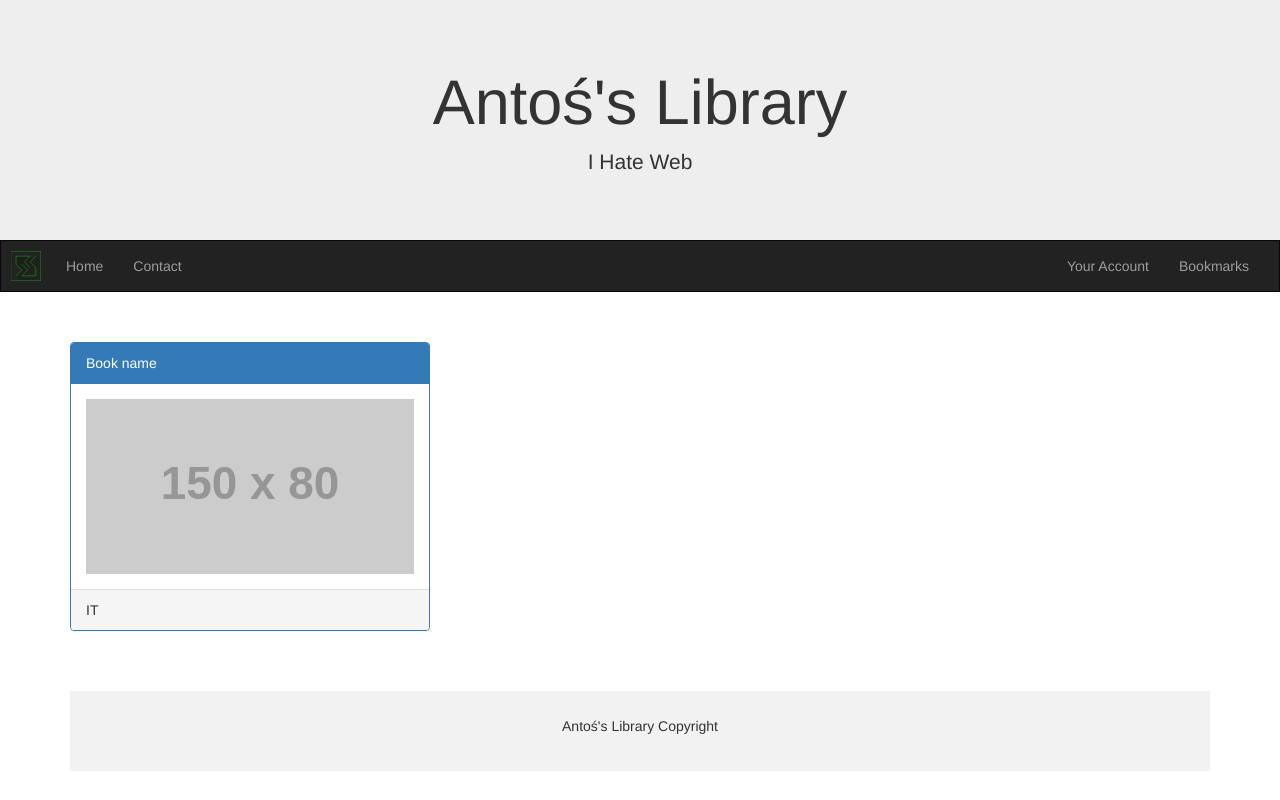
After one commit to Paladin-Dranser/Coursework-ARiS, a Flask app: page /it in a window 1280 px wide. The commit adds this page. Run offline with Flask 2, Linux system fonts and the light colour scheme; grey boxes labelled with a size stand in for pictures from a placeholder-image service; some libraries are stand-ins or nearby versions.

Commit message:
Add catalog

```diff
--- a/main.py
+++ b/main.py
@@ -14,5 +14,35 @@ def contact_page():
 def login_page():
     return render_template('login.html')
 
+@app.route("/fantasy")
+def fantasy_page():
+    genre = 'Fantasy'
+    return render_template('catalog.html', genre=genre)
+
+@app.route("/novels")
+def novel_page():
+    genre = 'Novel'
+    return render_template('catalog.html', genre=genre)
+
+@app.route("/tales")
+def tale_page():
+    genre = 'Tale'
+    return render_template('catalog.html', genre=genre)
+
+@app.route("/math")
+def math_page():
+    genre = 'Math'
+    return render_template('catalog.html', genre=genre)
+
+@app.route("/it")
+def it_page():
+    genre = 'IT'
+    return render_template('catalog.html', genre=genre)
+
+@app.route("/web")
+def web_page():
+    genre = 'Web'
+    return render_template('catalog.html', genre=genre)
+
 if __name__ == '__main__':
     app.run(host='0.0.0.0')
--- /dev/null
+++ b/templates/catalog.html
@@ -0,0 +1,59 @@
+<!DOCTYPE html>
+<html lang="en">
+<head>
+  <title>I really hate Web</title>
+  <meta charset="utf-8">
+  <meta name="viewport" content="width=device-width, initial-scale=1">
+  <link rel="stylesheet" type="text/css" href="{{ url_for('static', filename='css/bootstrap.min.css') }}">
+  <link rel="stylesheet" type="text/css" href="{{ url_for('static', filename='css/internal.css') }}">
+  <script type="text/javascript" src="{{ url_for('static', filename='scripts/jquery.min.js') }}"></script>
+  <script type="text/javascript" src="{{ url_for('static', filename='scripts/bootstrap.min.js') }}"></script>
+</head>
+<body>
+
+<div class="jumbotron">
+  <div class="container text-center">
+    <h1>Antoś's Library</h1>
+    <p>I Hate Web</p>
+  </div>
+</div>
+
+<nav class="navbar navbar-inverse">
+  <div class="container-fluid">
+    <div class="navbar-header">
+      <a class="navbar-brand" href="{{ url_for('main_page') }}"><img class=logo src="{{ url_for('static', filename='images/bsac_logo.svg') }}"></a>
+    </div>
+    <div class="collapse navbar-collapse" id="myNavbar">
+      <ul class="nav navbar-nav">
+        <li><a href="{{ url_for('main_page') }}">Home</a></li>
+        <li><a href="{{ url_for('contact_page') }}">Contact</a></li>
+      </ul>
+      <ul class="nav navbar-nav navbar-right">
+        <li><a href="{{ url_for('login_page') }}">Your Account</a></li>
+        <li><a href="#">Bookmarks</a></li>
+      </ul>
+    </div>
+  </div>
+</nav>
+
+<div class="container">
+  <div class="row">
+    <div class="col-sm-4">
+      <div class="panel panel-primary">
+        <div class="panel-heading">Book name</div>
+        <div class="panel-body">
+          <a href="#">
+            <img src="https://placehold.it/150x80?text=IMAGE" class="img-responsive" style="width:100%" alt="Image">
+          </a>
+        </div>
+        <div class="panel-footer">{{ genre }}</div>
+      </div>
+    </div>
+</div><br><br>
+
+<footer class="container-fluid text-center">
+  <p>Antoś's Library Copyright</p>
+</footer>
+
+</body>
+</html>
```
Also changed, not shown: templates/main.html (+6 -6 lines).
